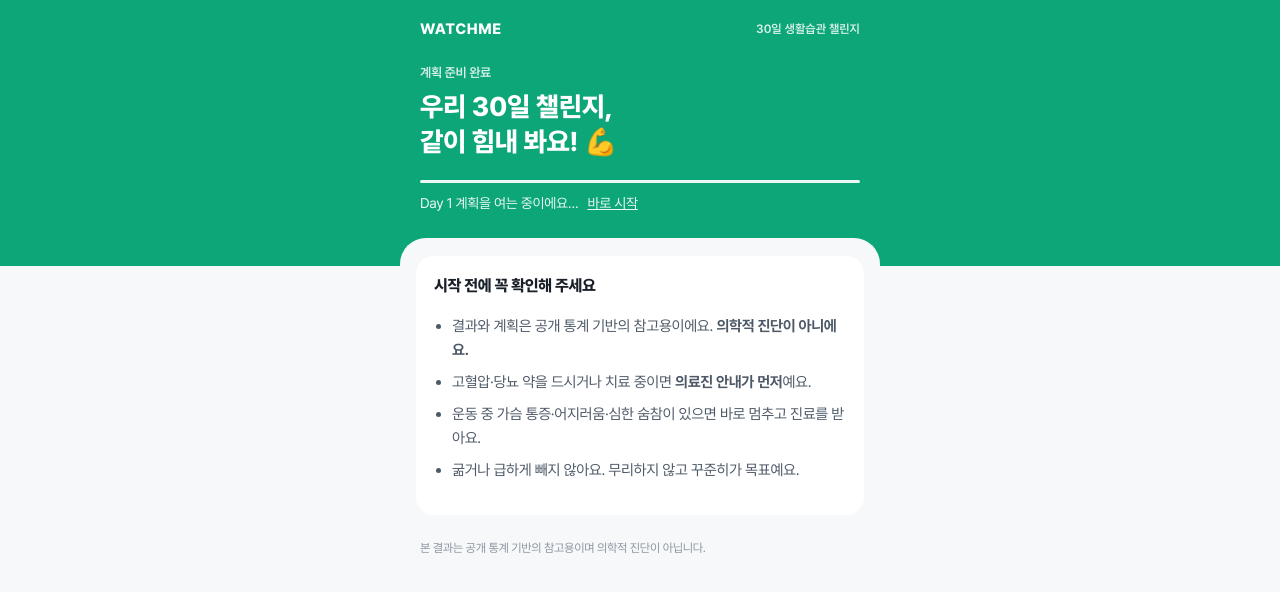
After one commit to AI-HealthCare-07/watchme, a FastAPI app: template app/templates/ready.html in a window 1280 px wide. The commit adds this page. Shown: the top 592 px of the page. Run offline with FastAPI, Linux system fonts and the light colour scheme; the template is opened without the code that fills it, so the values that code supplies are empty; parts of the project's set-up code (start-up, migrations or seed data) failed here and were passed over.

Commit message:
feat: ready page with cheer and cautions between setup and Day 1
Co-Authored-By: Claude Opus 5.5 <noreply@anthropic.com>

```diff
--- a/app/routes.py
+++ b/app/routes.py
@@ -142,7 +142,18 @@ def setup(
         save_setup(db, token, diet_style, lunch_place, breakfast, minutes, days)
     except InvalidSetup as e:
         return _page(request, "setup.html", 400, token=token, form=form, error=str(e))
-    return RedirectResponse(f"/c/{token}", status_code=303)
+    return RedirectResponse(f"/c/{token}/ready", status_code=303)
+
+
+@router.get("/c/{token}/ready")
+def ready_page(request: Request, token: str, db: Session = Depends(get_db)):
+    """계획 저장 직후 잠깐 보여 주는 응원 + 주의사항 화면. 몇 초 뒤 Day 1로 넘어간다."""
+    trial = get_trial(db, token)
+    if trial is None:
+        return _error(request, 404, "체험을 찾을 수 없어요. 링크를 다시 확인해 주세요.")
+    if not trial.setup_done:
+        return _to_setup(token)
+    return _page(request, "ready.html", token=token)
 
 
 # 의심 카드 원인: 날마다 하나씩 돌아가며
--- a/app/static/app.css
+++ b/app/static/app.css
@@ -201,6 +201,15 @@ h1, h2, h3, p { margin: 0; }
              font-size: 16px; text-align: right; cursor: pointer; }
 .done-item span { color: var(--faint); font-size: 13px; font-weight: 600; text-align: left; }
 
+/* 준비 완료 화면: 로딩처럼 차오르는 막대 (meta refresh 6초에 맞춤) */
+.loading { margin-top: 20px; font-size: 14px; opacity: .92; }
+.loading .prog { background: rgba(255, 255, 255, .25); margin: 0 0 10px; }
+.loading .prog i { background: #fff; width: 100%; animation: fill-up 6s linear; }
+.loading a { color: inherit; margin-left: 6px; }
+@keyframes fill-up { from { width: 0; } }
+.cautions { padding-left: 18px; color: var(--ink-2); line-height: 1.6; font-size: 15px; }
+.cautions li + li { margin-top: 8px; }
+
 @media (prefers-reduced-motion: reduce) {
   @view-transition { navigation: none; }
   *, *::before, *::after { animation: none !important; transition: none !important; }
--- a/app/templates/base.html
+++ b/app/templates/base.html
@@ -8,6 +8,7 @@
 <meta name="theme-color" content="#0ca678">
 <title>{% block title %}Watchme{% endblock %}</title>
 <link rel="stylesheet" href="/static/app.css">
+{% block head %}{% endblock %}
 </head>
 <body>
 <header class="hero"><div class="hero-in">
--- /dev/null
+++ b/app/templates/ready.html
@@ -0,0 +1,22 @@
+{% extends "base.html" %}
+{% block title %}Watchme · 준비 완료{% endblock %}
+{% block head %}<meta http-equiv="refresh" content="6;url=/c/{{ token }}">{% endblock %}
+{% block hero %}
+<p class="kicker">계획 준비 완료</p>
+<h1>우리 30일 챌린지,<br>같이 힘내 봐요! 💪</h1>
+<div class="loading" role="status">
+  <div class="prog"><i></i></div>
+  <p>Day 1 계획을 여는 중이에요… <a href="/c/{{ token }}">바로 시작</a></p>
+</div>
+{% endblock %}
+{% block sheet %}
+<section class="card">
+  <h2>시작 전에 꼭 확인해 주세요</h2>
+  <ul class="cautions">
+    <li>결과와 계획은 공개 통계 기반의 참고용이에요. <b>의학적 진단이 아니에요.</b></li>
+    <li>고혈압·당뇨 약을 드시거나 치료 중이면 <b>의료진 안내가 먼저</b>예요.</li>
+    <li>운동 중 가슴 통증·어지러움·심한 숨참이 있으면 바로 멈추고 진료를 받아요.</li>
+    <li>굶거나 급하게 빼지 않아요. 무리하지 않고 꾸준히가 목표예요.</li>
+  </ul>
+</section>
+{% endblock %}
```
Also changed, not shown: tests/test_routes.py (+14 -3 lines).
